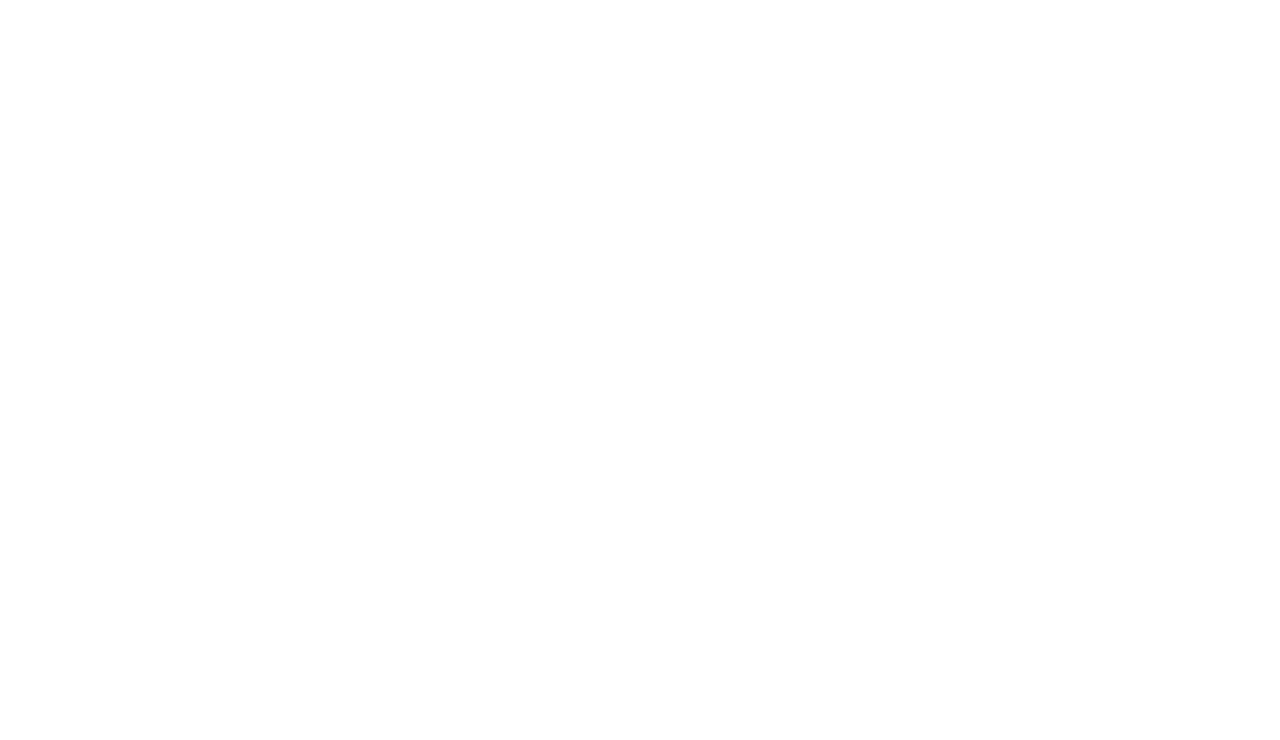
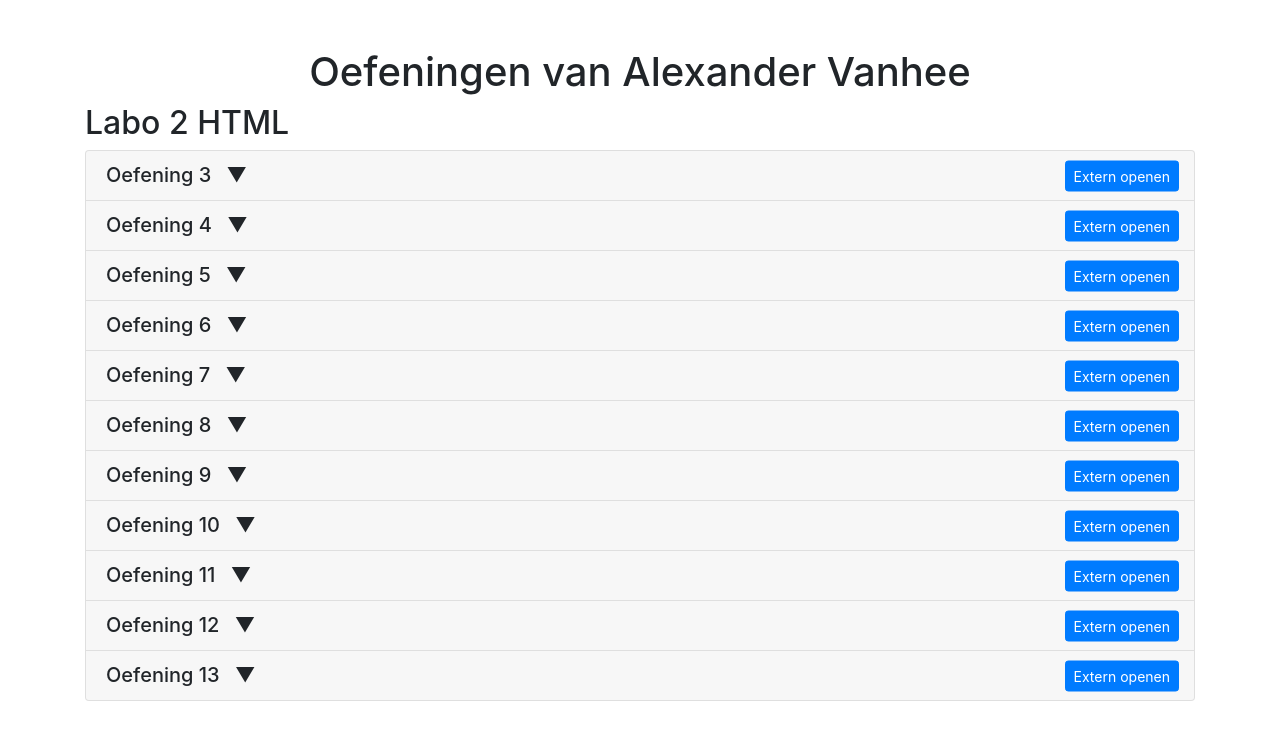
Before and after one commit to AlexanderVanhee/WebDevelopment, a plain HTML site: page index.html in a window 1280 px wide. Drawn offline with nearby package versions, Linux system fonts and the light colour scheme.

Commit message:
tot oef 13

```diff
--- /dev/null
+++ b/exercises.json
@@ -0,0 +1,20 @@
+{
+    "tasks": [
+      {
+        "title": "Labo 2 HTML",
+        "exercises": [
+          {"title": "Oefening 3", "path": "labo2/oef3.html"},
+          {"title": "Oefening 4", "path": "labo2/oef4.html"},
+          {"title": "Oefening 5", "path": "labo2/oef5.html"},
+          {"title": "Oefening 6", "path": "labo2/oef6.html"},
+          {"title": "Oefening 7", "path": "labo2/oef7.html"},
+          {"title": "Oefening 8", "path": "labo2/oef8.html"},
+          {"title": "Oefening 9", "path": "labo2/oef9.html"},
+          {"title": "Oefening 10", "path": "labo2/oef10.html"},
+          {"title": "Oefening 11", "path": "labo2/oef11.html"},
+          {"title": "Oefening 12", "path": "labo2/oef12.html"},
+          {"title": "Oefening 13", "path": "labo2/oef13.html"}
+        ]
+      }
+    ]
+  }
--- a/index.html
+++ b/index.html
@@ -1,11 +1,137 @@
+<!DOCTYPE html>
 <html lang="en">
-
 <head>
     <meta charset="UTF-8">
-    <title>Web development</title>
+    <meta name="viewport" content="width=device-width, initial-scale=1.0">
+    <title>Oefeningen Alexander Vanhee</title>
+    <link href="https://stackpath.bootstrapcdn.com/bootstrap/4.5.2/css/bootstrap.min.css" rel="stylesheet"> <!-- Bootstrap CSS -->
+    <style>
+        .preview-container {
+            margin-top: 10px;
+        }
+        iframe {
+            width: 100%;
+            height: 500px;
+            border: 1px solid #ddd;
+        }
+        .btn-external {
+            margin-left: 10px;
+        }
+        .exercise-header {
+            cursor: pointer;
+            position: relative;
+            padding-right: 60px;
+        }
+        .exercise-header:hover {
+            background-color: #f8f9fa;
+        }
+        .exercise-title {
+            margin: 0;
+            padding: 0;
+            display: inline-block;
+        }
+        .exercise-title::after {
+            transform: rotate(0deg);
+            content: '\25BC';
+            display: inline-block;
+            margin-left: 10px;
+            transition: transform 0.3s ease-in-out;
+        }
+        .exercise-title.collapsed::after {
+            transform: rotate(-90deg);
+        }
+        .btn-external {
+            position: absolute;
+            right: 15px;
+            top: 50%;
+            transform: translateY(-50%);
+        }
+    </style>
 </head>
+<body>
+    <div class="container mt-5">
+        <h1 class="text-center">Oefeningen van Alexander Vanhee</h1>
+        <div id="exercises-container">
+            <!-- Dynamic content will be placed in this spot -->
+        </div>
+    </div>
 
-<body>
+    <script src="https://code.jquery.com/jquery-3.5.1.min.js"></script>
+    <script src="https://cdn.jsdelivr.net/npm/@popperjs/core@2.5.2/dist/umd/popper.min.js"></script>
+    <script src="https://stackpath.bootstrapcdn.com/bootstrap/4.5.2/js/bootstrap.min.js"></script>
+    <script>
+        // Creats lists based on the content of exercises.json, these lists contain entries that represent an excerise via an iFrame
+        // or allows the user to open them externally the old fashioned way.
+        function generateExerciseLists(data) {
+            const container = document.getElementById('exercises-container');
+            data.tasks.forEach((task, taskIndex) => {
+                const taskDiv = document.createElement('div');
+                taskDiv.className = 'mb-4';
+                taskDiv.innerHTML = `<h2>${task.title}</h2>`;
+
+                const accordion = document.createElement('div');
+                accordion.className = 'accordion';
+                accordion.id = `accordion-${taskIndex}`;
+
+                task.exercises.forEach((exercise, exerciseIndex) => {
+                    const card = document.createElement('div');
+                    card.className = 'card';
+                    card.innerHTML = `
+                        <div class="card-header exercise-header" id="heading-${taskIndex}-${exerciseIndex}">
+                            <h5 class="exercise-title mb-0" data-toggle="collapse"
+                                data-target="#collapse-${taskIndex}-${exerciseIndex}"
+                                aria-expanded="true" aria-controls="collapse-${taskIndex}-${exerciseIndex}">
+                                ${exercise.title}
+                            </h5>
+                            <button class="btn btn-sm btn-primary btn-external" onclick="openExternal('${exercise.path}'); event.stopPropagation();">Extern openen</button>
+                            <div  data-toggle="collapse"
+                                 data-target="#collapse-${taskIndex}-${exerciseIndex}"
+                                 aria-expanded="true" aria-controls="collapse-${taskIndex}-${exerciseIndex}"></div>
+                        </div>
+                        <div id="collapse-${taskIndex}-${exerciseIndex}" class="collapse"
+                             aria-labelledby="heading-${taskIndex}-${exerciseIndex}" data-parent="#accordion-${taskIndex}">
+                            <div class="card-body">
+                                <div class="preview-container">
+                                    <iframe data-src="${exercise.path}"></iframe>
+                                </div>
+                            </div>
+                        </div>
+                    `;
+                    accordion.appendChild(card);
+                });
+
+                taskDiv.appendChild(accordion);
+                container.appendChild(taskDiv);
+            });
+
+            // Initialize iframe when accordion item is shown
+            $('.collapse').on('shown.bs.collapse', function () {
+                const iframe = this.querySelector('iframe');
+                if (!iframe.src) {
+                    iframe.src = iframe.getAttribute('data-src');
+                }
+
+                // Make sure external links in iframes open in a new page.
+                iframe.onload = function() {
+                        const iframeDoc = iframe.contentDocument || iframe.contentWindow.document;
+                        const links = iframeDoc.getElementsByTagName('a');
+                        for (let link of links) {
+                            link.target = '_blank';
+                        }
+                };
+            });
+        }
+        // open external links in a new tab for ease of use.
+        function openExternal(url) {
+            window.open(url, '_blank');
+        }
+
+        // Load from exercises.json
+        $(document).ready(function() {
+            $.getJSON('exercises.json', function(data) {
+                generateExerciseLists(data);
+            });
+        });
+    </script>
 </body>
-
 </html>
```
Also changed, not shown: labo2/oef10.html (added, +39 -0 lines), labo2/oef11.html (added, +17 -0 lines), labo2/oef12.html (added, +15 -0 lines), labo2/oef13.html (added, +16 -0 lines), labo2/oef3.html (+1 -1 lines), labo2/oef6.html (+8 -6 lines), labo2/images/img11.png (added), labo2/images/img12.png (added), labo2/images/img13.png (added), labo2/oef1.html (deleted), labo2/oef2.html (deleted).
